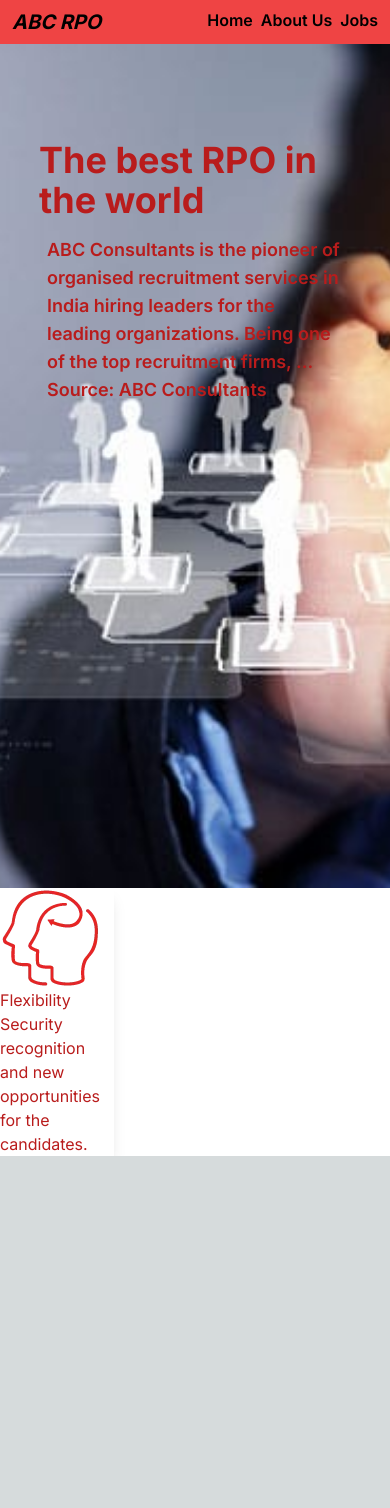
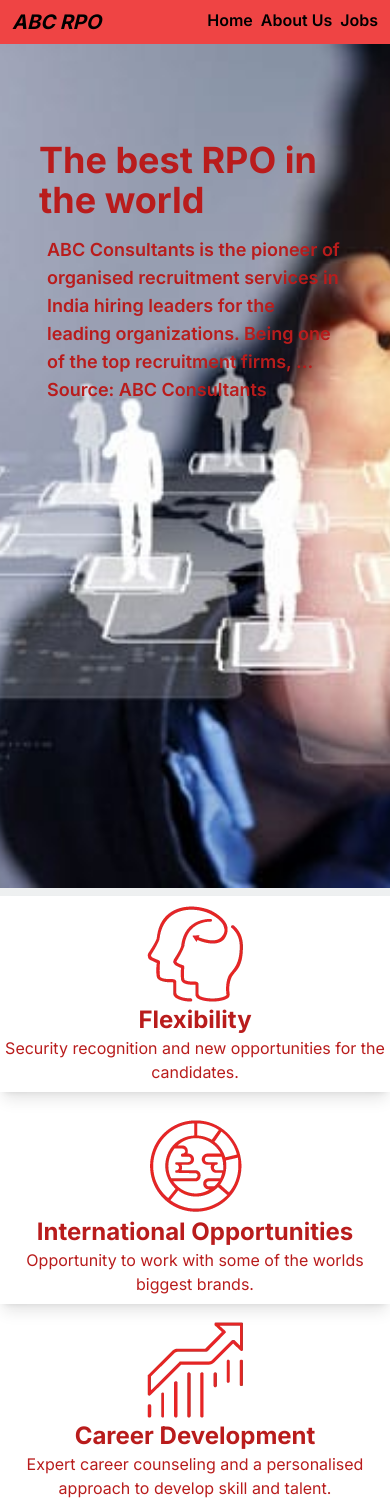
Before and after one commit to Yuvraj883/rpo, a Next.js app: page / in a window 390 px wide. Before the commit the page ends 1156 px from the top, so only its background shows below. Built offline with nearby package versions, Linux system fonts and the light colour scheme.

Commit message:
Added styling and responsiveness

```diff
--- a/components/ChooseUs.jsx
+++ b/components/ChooseUs.jsx
@@ -1,12 +1,24 @@
 const ChooseUs = ()=>{
   return(
     <>
-    <div className="grid grid-cols-3 gap-6 bg-white m-0">
+    <div className="md:grid md:grid-cols-3 flex-col gap-6 bg-white m-0 md:px-12  md:py-6">
 
-      <section className="text-red-700 col-span-1 flex-col items-center justify-center shadow-lg ">
-        <img src="/choose1.webp" alt="Flexibility"/>
-        <h1>Flexibility</h1>
-        <p>Security recognition and new opportunities for the candidates.</p>
+      <section className="text-red-700 hover:scale-110  col-span-1 mt-2 mb-4 flex-col items-center justify-center shadow-lg md:px-6 py-2 ">
+        <img src="/choose1.webp" className="m-auto" alt="Flexibility"/>
+        <h1 className="text-center text-2xl font-bold">Flexibility</h1>
+        <p className="text-center">Security recognition and new opportunities for the candidates.</p>
+      </section>
+
+      <section className="text-red-700 hover:scale-110 col-span-1 mt-2 flex-col items-center justify-center shadow-lg px-6 py-2 ">
+        <img src="/choose3.webp" className="m-auto" alt="International Opportunities"/>
+        <h1 className="text-center text-2xl font-bold">International Opportunities</h1>
+        <p className="text-center">Opportunity to work with some of the worlds biggest brands.</p>
+      </section>
+
+      <section className="text-red-700 hover:scale-110 col-span-1 mt-2 flex-col items-center justify-center shadow-lg px-6 py-2 ">
+        <img src="/choose2.webp" className="m-auto" alt="Career Development"/>
+        <h1 className="text-center text-2xl font-bold">Career Development</h1>
+        <p className="text-center">Expert career counseling and a personalised approach to develop skill and talent.</p>
       </section>
 
     </div>
```
